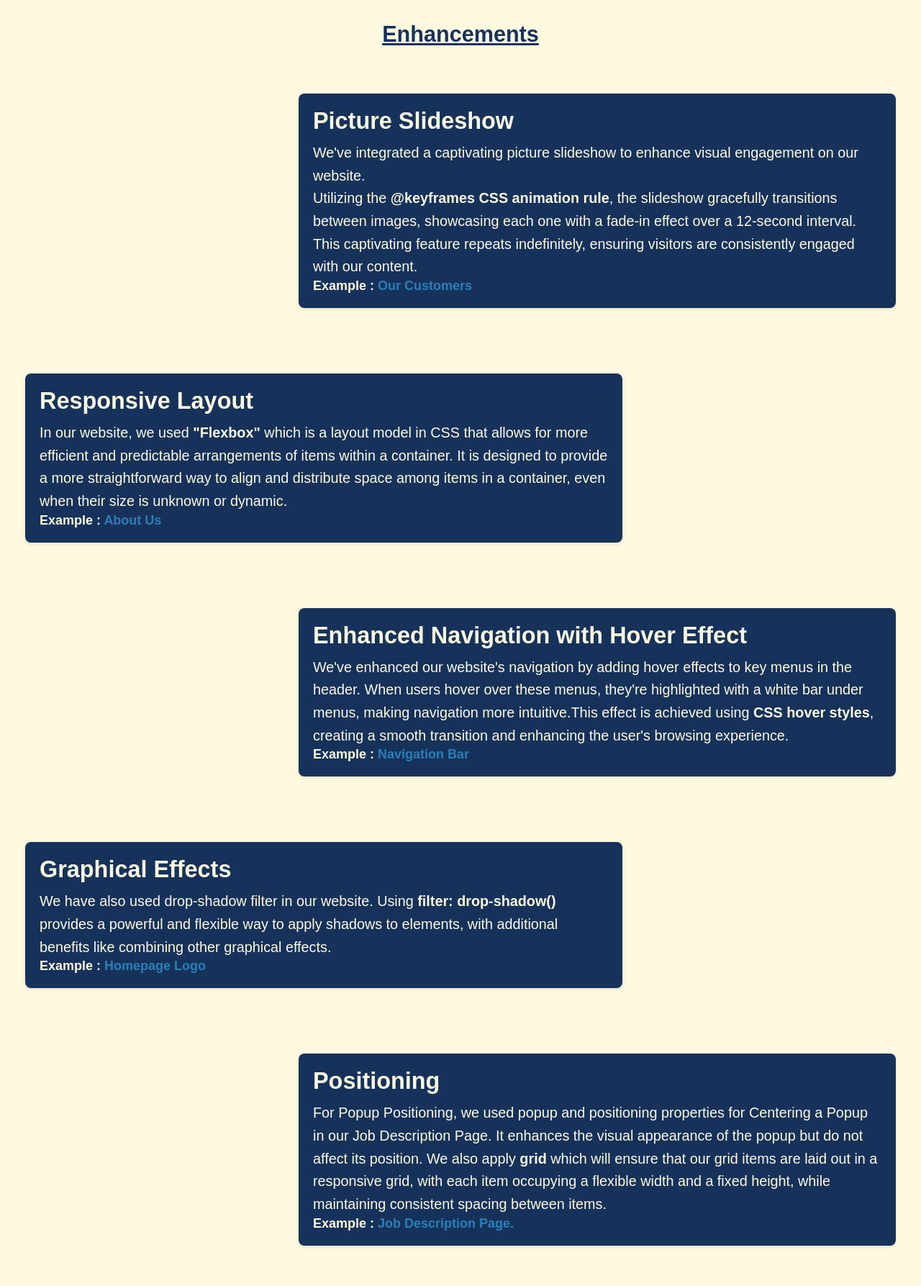
After one commit to Showwaiyan/jobs-adv-website, a PHP site: page /enhancement.html in a window 1280 px wide. The commit adds this page. Shown: the whole page at 72% size. Run offline with PHP 8.4, Linux system fonts and the light colour scheme.

Commit message:
Finished style and layout of enhancement page

```diff
--- /dev/null
+++ b/enhancement.html
@@ -0,0 +1,107 @@
+<!DOCTYPE html>
+<html lang="en">
+<head>
+    <meta charset="UTF-8">
+    <meta name="description" content="enhancements">
+    <title>Enhancements</title>
+    <link rel="stylesheet" href="/styles/style.css">
+
+</head>
+
+<body id="enhancement">
+    <h1 id="enchancements-title">Enhancements</h1>
+    <section class="enhancements-card-right">
+        <div class="enhance-section">
+            <h3>Picture Slideshow</h3>
+
+            <p>We've integrated a captivating picture slideshow to enhance visual engagement on our website.
+                <br>Utilizing the <strong>@keyframes CSS animation rule</strong>, the slideshow gracefully transitions
+                between images, showcasing each one with a fade-in effect over a 12-second interval. This captivating
+                feature repeats indefinitely, ensuring visitors are consistently engaged with our content.
+            </p>
+
+            <h4>
+                Example :
+                <span><a href="index.html">Our Customers</a></span>
+            </h4>
+        </div>
+        <div class="enhance-img">
+            <img src="" alt="">
+        </div>
+    </section>
+
+    <section class="enhancements-card-left">
+
+        <div class="enhance-section">
+            <h3>Responsive Layout</h3>
+
+            <p>In our website, we used <strong> "Flexbox"</strong> which is a layout model in CSS that allows for more efficient and predictable arrangements of items within a container.
+                It is designed to provide a more straightforward way to align and distribute space among items in a container,
+                even when their size is unknown or dynamic.</p>
+
+            <h4>
+                Example :
+                <span><a href="about.html">About Us</a></span>
+            </h4>
+        </div>
+        <div class="enhance-img">
+            <img src="" alt="">
+        </div>
+        </section>
+
+        <section class="enhancements-card-right">
+        <div class="enhance-section">
+            <h3>Enhanced Navigation with Hover Effect</h3>
+
+            <p>We've enhanced our website's navigation by adding hover effects to key menus in the header. When users
+                hover over these menus, they're highlighted with a white bar under menus, making navigation more
+                intuitive.This effect is achieved using <strong>CSS hover styles</strong>, creating a smooth
+                transition and enhancing the user's browsing experience.
+            </p>
+            <h4>
+                Example :
+                <span><a href="#navigate">Navigation Bar </a> </span>
+            </h4>
+        </div>
+        <div class="enhance-img">
+            <img src="" alt="">
+        </div>
+   </section>
+
+    <section class="enhancements-card-left">
+        <div class="enhance-section">
+            <h3>Graphical Effects</h3>
+            <p>
+                We have also used drop-shadow filter in our website.
+                Using <strong>filter: drop-shadow() </strong>provides a powerful and flexible way to apply shadows to elements, with additional benefits like combining other graphical effects.
+            </p>
+            <h4>
+                Example :
+                <span><a href="#navigate">Homepage Logo </a> </span>
+            </h4>
+        </div>
+        <div class="enhance-img">
+            <img src="" alt="">
+        </div>
+  </section>
+
+    <section class="enhancements-card-right">
+        <div class="enhance-section">
+            <h3>Positioning</h3>
+            <p>
+            For Popup Positioning, we used popup and positioning properties for Centering a Popup in our Job Description Page.
+            It enhances the visual appearance of the popup but do not affect its position. We also apply <strong>grid</strong> which will ensure that our grid items are laid out in a responsive grid, with each item occupying a flexible width and a fixed height,
+            while maintaining consistent spacing between items.
+            </p>
+            <h4>
+                Example :
+                <span><a href="jobs.html">Job Description Page.</a> </span>
+            </h4>
+        </div>
+        <div class="enhance-img">
+            <img src="" alt="">
+        </div>
+    </section>
+</body>
+
+</html>
--- a/styles/style.css
+++ b/styles/style.css
@@ -8,13 +8,122 @@
 /* Variable */
 :root {
   /* Color */
-  --main-color: #00a9ff;
-  --secondary-color: #89cff3;
-  --third-color: #a0e9ff;
-  --forth-color: #cdf5fd;
+  --main-color: #16325B;
+  --secondary-color: #227B94;
+  --third-color: #78B7D0;
+
+  --main-font-color: #FEFAE0;
 
   /* Font */
   --roboto-font: "Roboto", sans-serif;
   --poppins-font: "Poppins", sans-serif;
   --inter-font: "Inter", sans-serif;
 }
+
+/* typography */
+html {
+  /* default font size to all elements */
+  /* we will use rem value for html elements */
+  /* ,which is inheritance value of root parents that is html itself */
+  font-size: 18px;
+}
+
+/* from body to every element */
+/* we use flexbox layout to make easily layout and */
+/* to be responsive */
+
+/* enhancement body strat*/
+/* layout */
+body#index-body {
+  display: flex;
+  flex-direction: column;
+
+  /* to get the fullheight of the devices' viewport */
+  min-height: 100vh;
+
+  background-color: var(--main-font-color);
+}
+
+/* typography */
+
+/* style */
+
+/* enhancement body end*/
+
+#enchancements-title{
+  text-align: center;
+  border: px solid #333;
+  padding: 10px;
+  width: fit-content;
+  margin: 20px auto;
+  font-size: 1.7em;
+  font-weight: bold;
+  color: var(--main-color);
+  text-decoration: underline;
+}
+
+.enhancements-card-right {
+  border: 2px #333;
+  padding: 15px;
+  width: 900px;
+  margin-right: 0;
+  margin-left: auto;
+  text-align: left;
+}
+.enhancements-card-right:hover {
+  border-color: #007bff;
+  transform: scale(1.1);
+}
+.enhancements-card-left {
+  border: 2px #333;
+  padding: 15px;
+  width: 900px;
+  margin-right: auto;
+  margin-left: 0;
+  text-align: left;
+}
+.enhancements-card-left:hover {
+  border-color: #007bff;
+  transform: scale(1.1);
+}
+
+body {
+  /* display: flex; */
+  font-family: Arial, sans-serif;
+  justify-content: flex-end;
+  padding: 0;
+  background-color: #FEFAE0;
+  color: #333;
+}
+
+.enhance-section h3,h4,p {
+  color: #FEFAE0;
+}
+
+a {
+  color: #2980b9;
+  text-decoration: none;
+  text-align: right;
+}
+
+a:hover {
+  text-decoration: underline;
+}
+
+.enhance-section {
+  background-color: #16325B;
+  margin: 20px;
+  padding: 20px;
+  border-radius: 8px;
+  box-shadow: 0 2px 4px rgba(0, 0, 0, 0.1);
+}
+
+.enhance-section h3 {
+  font-size: 1.8em;
+  margin-bottom: 10px;
+}
+
+.enhance-section p {
+  font-size: 1.1em;
+  line-height: 1.6;
+}
```
